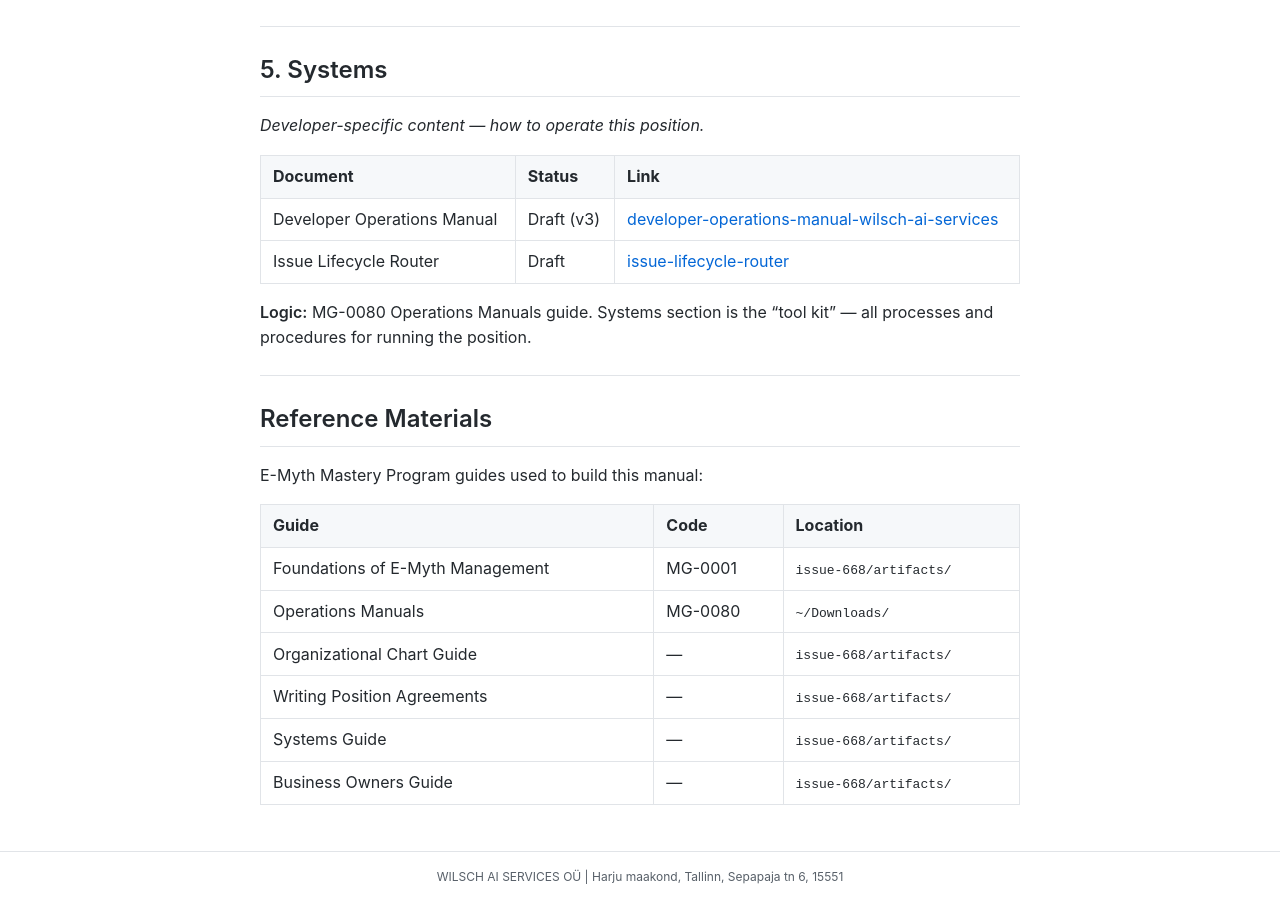
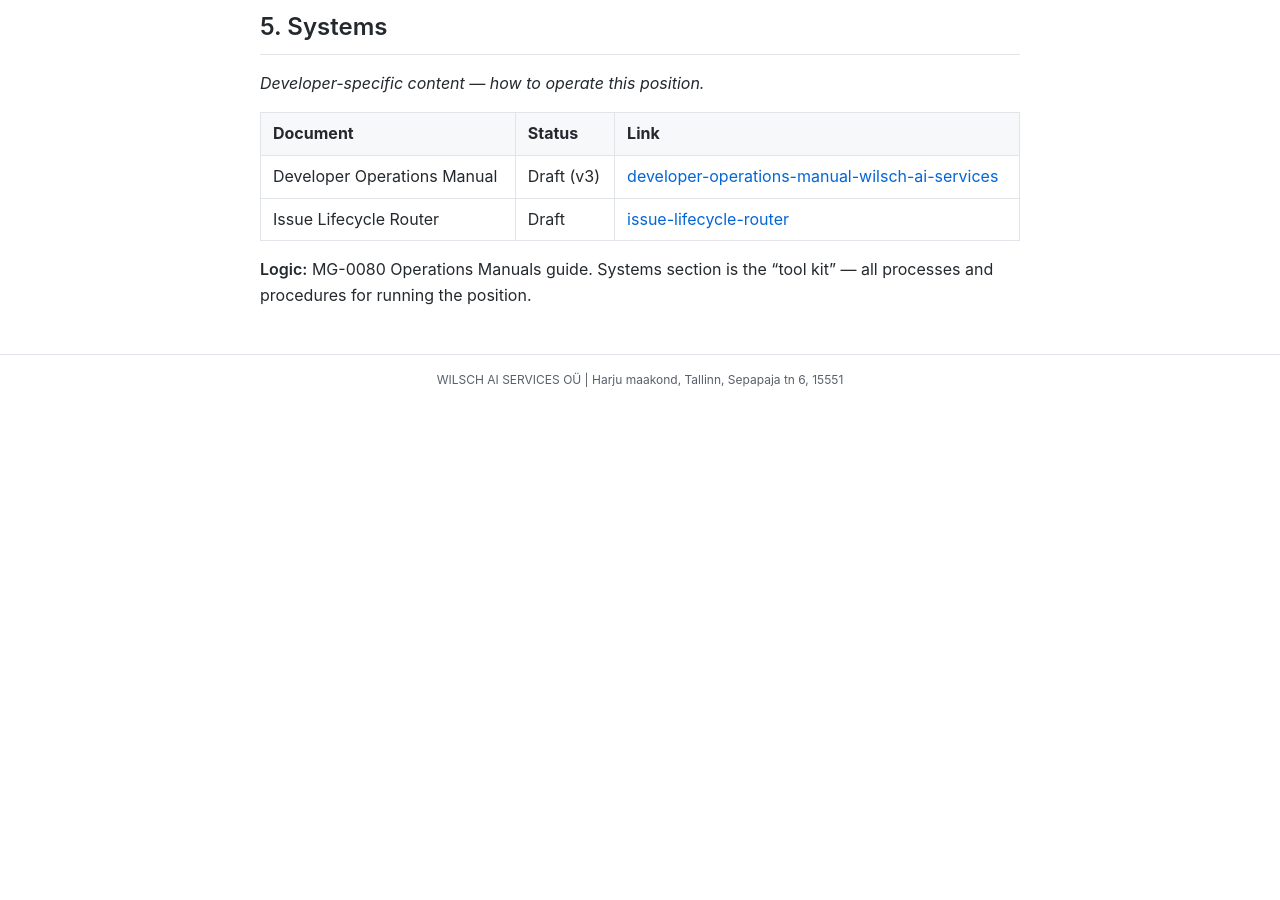
Before and after one commit to MariusWilsch/public-wilsch-ai-pages, a Jekyll site: the page built from global/developer-operations-manual-toc.md, in a window 1280 px wide and 900 px high, scrolled down 1914 px. Built offline with Jekyll 4.4.1, drawn with Linux system fonts in a browser that asks for light colours; our own code applies the rules of GitHub Pages for plain Markdown files; after the commit the page ends 2319 px from its top, so only the background shows below that; some of the changed text lies outside the part shown.

Commit message:
Sync from hippocampus 2026-02-06

```diff
--- a/global/developer-operations-manual-toc.md
+++ b/global/developer-operations-manual-toc.md
@@ -76,18 +75,3 @@ Structure follows [MG-0080 Operations Manuals](https://www.emyth.com) (E-Myth Ma
 | Issue Lifecycle Router | Draft | [issue-lifecycle-router](https://mariuswilsch.github.io/public-wilsch-ai-pages/global/issue-lifecycle-router) |
 
 **Logic:** MG-0080 Operations Manuals guide. Systems section is the "tool kit" — all processes and procedures for running the position.
-
----
-
-## Reference Materials
-
-E-Myth Mastery Program guides used to build this manual:
-
-| Guide | Code | Location |
-|-------|------|----------|
-| Foundations of E-Myth Management | MG-0001 | `issue-668/artifacts/` |
-| Operations Manuals | MG-0080 | `~/Downloads/` |
-| Organizational Chart Guide | — | `issue-668/artifacts/` |
-| Writing Position Agreements | — | `issue-668/artifacts/` |
-| Systems Guide | — | `issue-668/artifacts/` |
-| Business Owners Guide | — | `issue-668/artifacts/` |
```
Also changed, not shown: other parts of global/developer-operations-manual-toc.md (+0 -1 lines).
